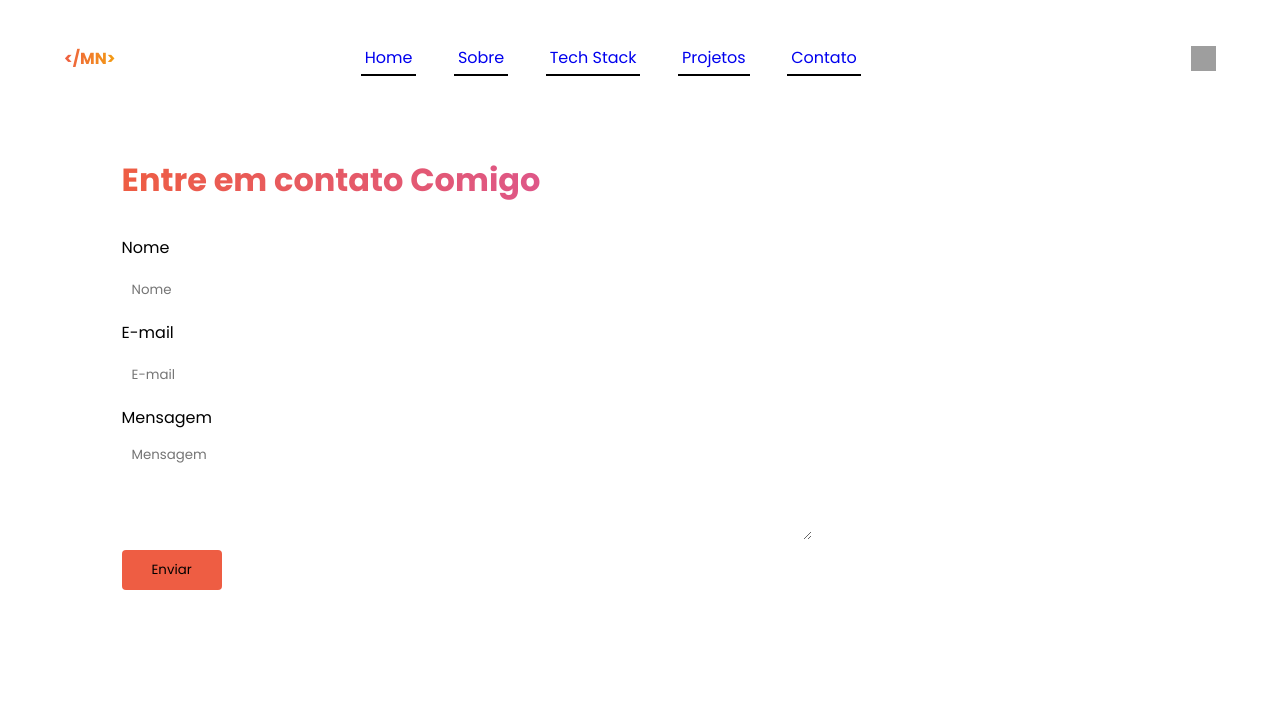
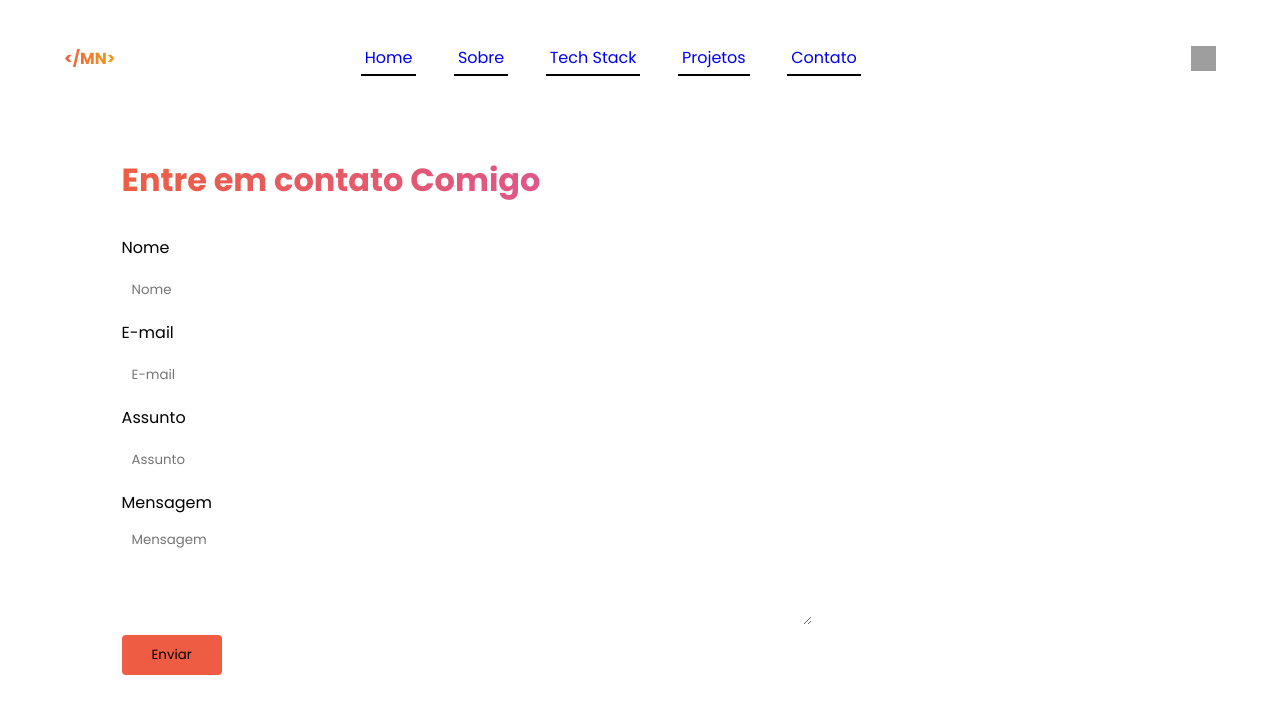
Before and after one commit to murilonicemento/my-portfolio, a React (Vite) app: page /contact in a window 1280 px wide. Shown: the top 714 px of the page. Built offline with nearby package versions, Linux system fonts and the light colour scheme; grey boxes are pictures that could not be loaded.

Commit message:
Inclusão react toastify, emailjs e finalização do formulário

```diff
--- a/package.json
+++ b/package.json
@@ -9,11 +9,15 @@
     "preview": "vite preview"
   },
   "dependencies": {
+    "@emailjs/browser": "^3.11.0",
+    "emailjs-com": "^3.2.0",
     "react": "^18.2.0",
     "react-dom": "^18.2.0",
     "react-icons": "^4.8.0",
     "react-router-dom": "^6.10.0",
-    "styled-components": "^5.3.9"
+    "react-toastify": "^9.1.2",
+    "styled-components": "^5.3.9",
+    "validator": "^13.9.0"
   },
   "devDependencies": {
     "@types/react": "^18.0.28",
--- a/src/components/Form/index.jsx
+++ b/src/components/Form/index.jsx
@@ -1,15 +1,90 @@
+import { useRef, useState } from "react";
+import { ToastContainer, toast } from "react-toastify";
+import { isEmail } from "validator";
 import { Form } from "./styled";
 import { Main } from "../../styles/globalStyles";
+import emailjs from "@emailjs/browser";
+import "react-toastify/dist/ReactToastify.css";
 
 export function MyForm() {
+  const form = useRef();
+  const [name, setName] = useState("");
+  const [email, setEmail] = useState("");
+  const [subject, setSubject] = useState("");
+
+  const sendEmail = (event) => {
+    event.preventDefault();
+    let formErros = false;
+
+    if (name.length < 3 || name.length > 255) {
+      formErros = true;
+      toast.error("Nome deve ter entre 3 e 255 caracteres");
+    }
+    if (!isEmail(email)) {
+      formErros = true;
+      toast.error("E-mail inválido");
+    }
+
+    if (formErros) return;
+
+    emailjs
+      .sendForm(
+        "gmailMessage",
+        "template_cx8ffi7",
+        form.current,
+        "FNMdjfoTKs8aGX9bS"
+      )
+      .then(
+        (result) => {
+          toast.success("Mensagem enviada com sucesso");
+        },
+        (error) => {
+          toast.error(error.message);
+        }
+      );
+
+    setTimeout(() => {
+      setName("");
+      setEmail("");
+      setSubject("");
+      event.target.reset();
+    }, 1000);
+  };
+
   return (
     <Main>
       <h1>Entre em contato Comigo</h1>
-      <Form action="">
+      <Form ref={form} onSubmit={sendEmail}>
         <label htmlFor="name">Nome</label>
-        <input type="text" name="name" id="name" placeholder="Nome" />
+        <input
+          type="text"
+          name="name"
+          id="name"
+          placeholder="Nome"
+          autoComplete="off"
+          value={name}
+          onChange={(event) => setName(event.target.value)}
+        />
         <label htmlFor="email">E-mail</label>
-        <input type="email" name="email" id="email" placeholder="E-mail" />
+        <input
+          type="email"
+          name="email"
+          id="email"
+          placeholder="E-mail"
+          autoComplete="off"
+          value={email}
+          onChange={(event) => setEmail(event.target.value)}
+        />
+        <label htmlFor="subject">Assunto</label>
+        <input
+          type="text"
+          name="subject"
+          id="subject"
+          placeholder="Assunto"
+          autoComplete="off"
+          value={subject}
+          onChange={(event) => setSubject(event.target.value)}
+        />
         <label htmlFor="message">Mensagem</label>
         <textarea
           name="message"
@@ -20,6 +95,7 @@ export function MyForm() {
         ></textarea>
         <button>Enviar</button>
       </Form>
+      <ToastContainer />
     </Main>
   );
 }
```
Also changed, not shown: 1 other file (tests, documents, lock files or other folders).
